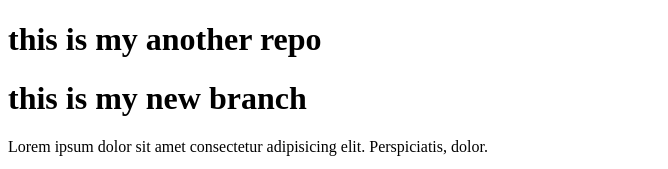
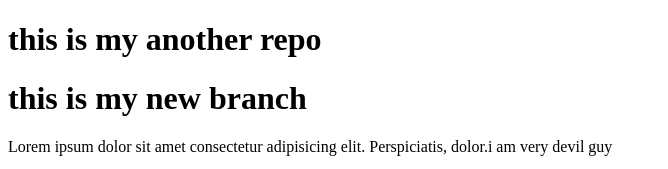
Before and after one commit to Sabbir-Ahmed-Shuvo/web-repo, a plain HTML site: page index.html in a window 1280 px wide. Shown: the top 169 px of the page, without its empty margins (0-668 px from the left). Drawn offline with Linux system fonts and the light colour scheme; grey boxes are pictures that could not be loaded.

Commit message:
devil guy

```diff
--- a/index.html
+++ b/index.html
@@ -11,7 +11,7 @@
     <h1>this is my another repo</h1>
     <div>
         <h1>this is my new branch</h1>
-        <p>Lorem ipsum dolor sit amet consectetur adipisicing elit. Perspiciatis, dolor.</p>
+        <p>Lorem ipsum dolor sit amet consectetur adipisicing elit. Perspiciatis, dolor.i am very devil guy</p>
     </div>
     <img src="bag-1.png" alt="">
 
```
